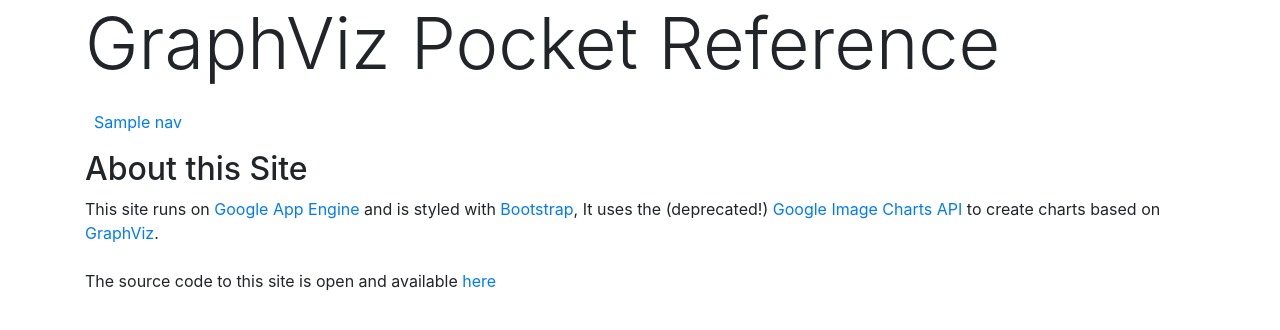
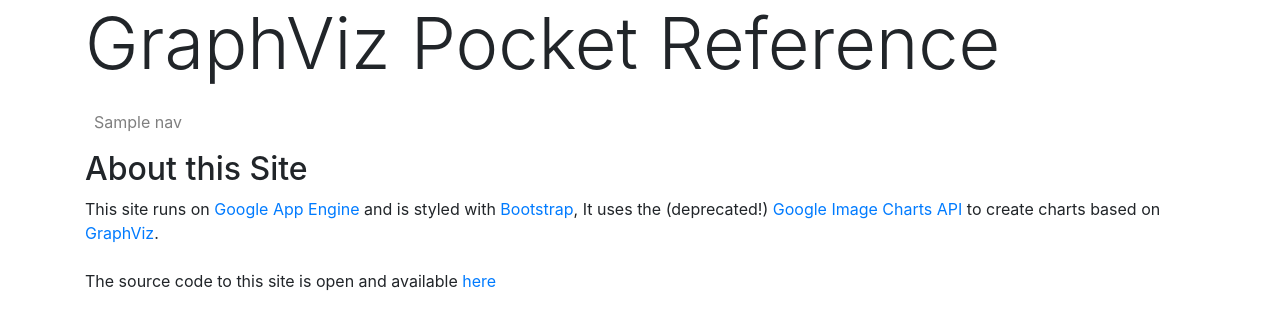
Before and after one commit to grevian/GraphViz-Site, a Python web app: template resources/templates/about.html in a window 1280 px wide. Shown: the top 330 px of the page. Run offline with Jinja, Linux system fonts and the light colour scheme; the template is opened without the code that fills it: most values are stand-ins (such as "Sample title", 1, 10 or a date in 2020); some libraries are stand-ins or nearby versions.

Commit message:
Navbar quickfix

```diff
--- a/resources/templates/base.html
+++ b/resources/templates/base.html
@@ -23,7 +23,7 @@
         <h1 class="display-3">GraphViz Pocket Reference</h1>
     </div>
 
-    <nav class="navbar navbar-expand-md container">
+    <nav class="navbar container navbar-expand-md navbar-light bg-faded">
         <button class="navbar-toggler" type="button" data-toggle="collapse" data-target="#main-navbar" aria-controls="main-navbar" aria-expanded="false" aria-label="Toggle navigation">
             <span class="navbar-toggler-icon"></span>
         </button>
```
